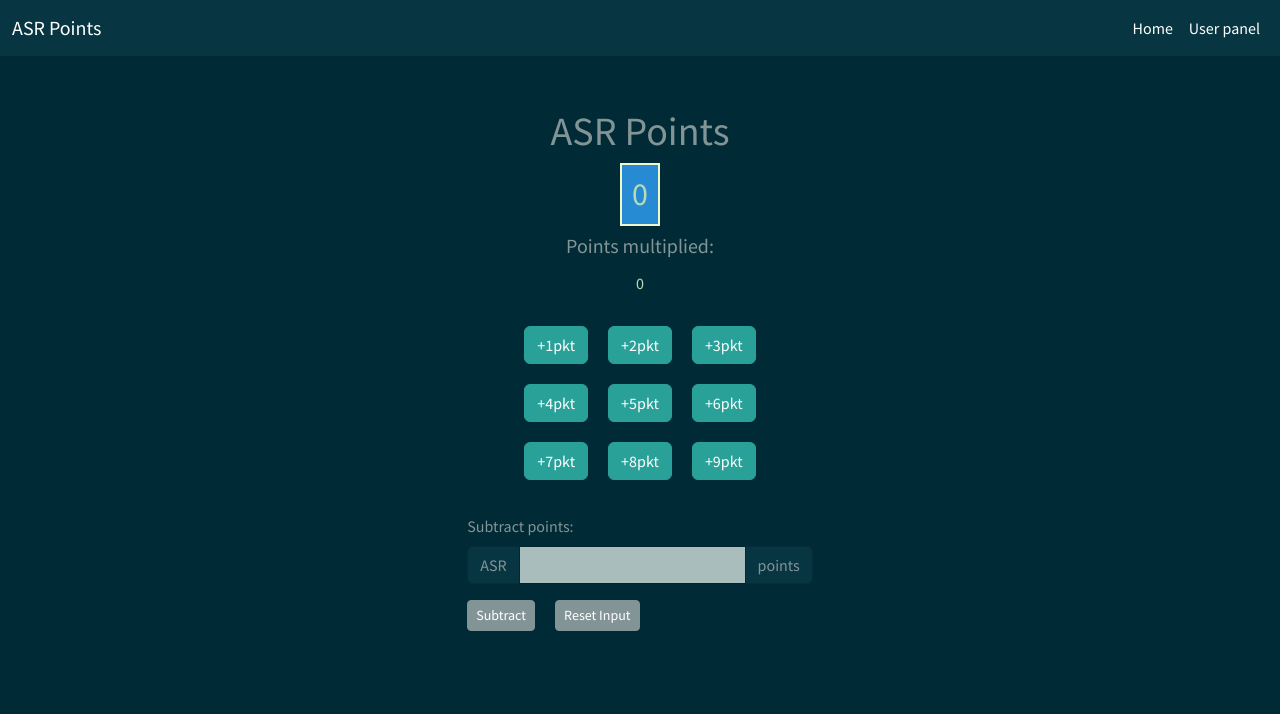
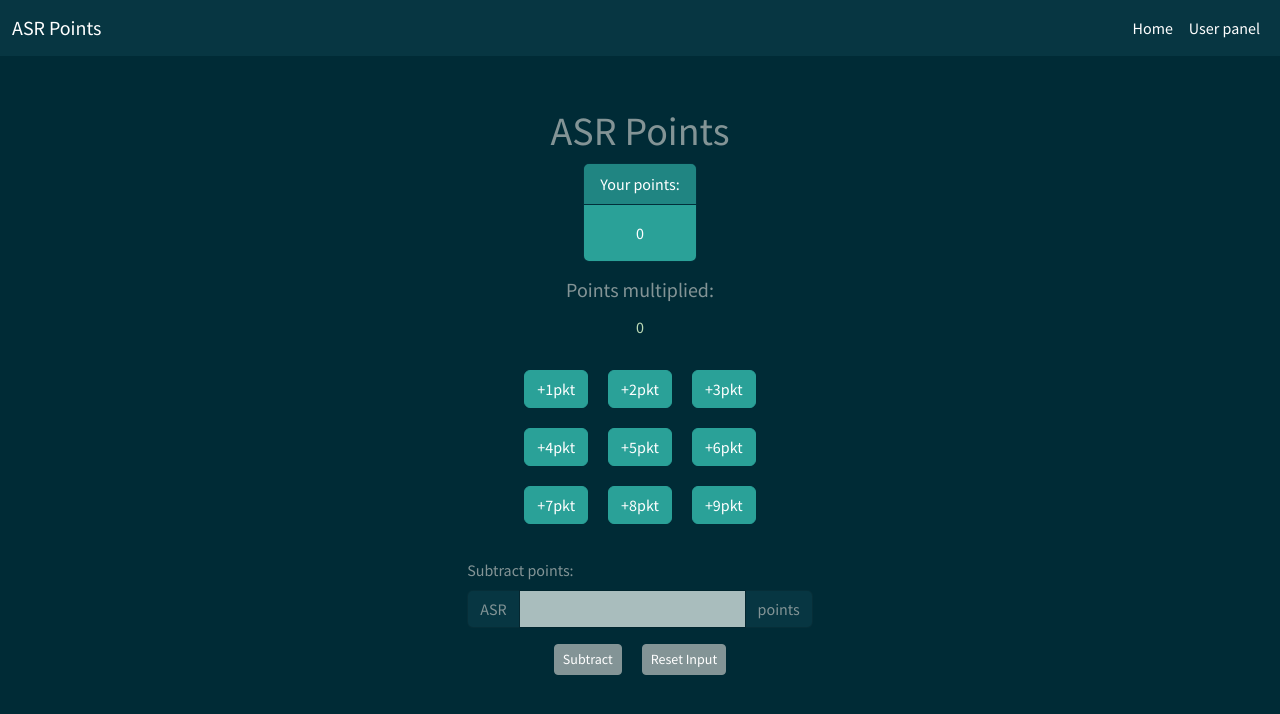
Before and after one commit to rearwindowsoda/Preact-ASR-Counter, a Preact app: page / in a window 1280 px wide. Shown: the top 714 px of the page. Built offline with nearby package versions, Linux system fonts and the light colour scheme.

Commit message:
modified css

```diff
--- a/src/Components/Points/Points.css
+++ b/src/Components/Points/Points.css
@@ -7,17 +7,10 @@
 .points__button-group {
 	display: flex;
 	flex-direction: row;
+	justify-content: center;
 	flex-wrap: nowrap;
 	gap: 20px;
 	margin: 10px 0;
-}
-
-.main-counter {
-	display: block;
-	padding: 10px;
-	color: #bad9b5;
-	border: #eff7cf 2px solid;
-	background-color: #268bd2;
 }
 
 .secondary-counter {
@@ -25,3 +18,15 @@
 	text-align: center;
 	color: #bad9b5;
 }
+
+#points-error-message {
+	position: absolute;
+	z-index: 10;
+}
+.was-validated .form-control:invalid,
+.form-control.is-invalid,
+.was-validated .form-control:valid,
+.form-control.is-valid {
+	padding-right: 0.75rem;
+	background-position: right calc(2.475em + 0.1875rem) center;
+}
--- a/src/Components/Points/PointsCountStatus.tsx
+++ b/src/Components/Points/PointsCountStatus.tsx
@@ -5,7 +5,12 @@ import "./Points.css";
 export default function PointCountStatus () {
 	return(
 		<>
-			<div><h2 class={"main-counter"}>{count}</h2></div>
+			<div class="card text-white bg-success mb-3" style="max-width: 20rem;">
+				<div class="card-header">Your points:</div>
+				<div class="card-body">
+					<p class="card-text text-center">{count}</p>
+				</div>
+			</div>
 			<div><h5>Points multiplied:</h5>
 				<p class={"secondary-counter"}>{count.value * 30}</p></div>
 		</>
```
